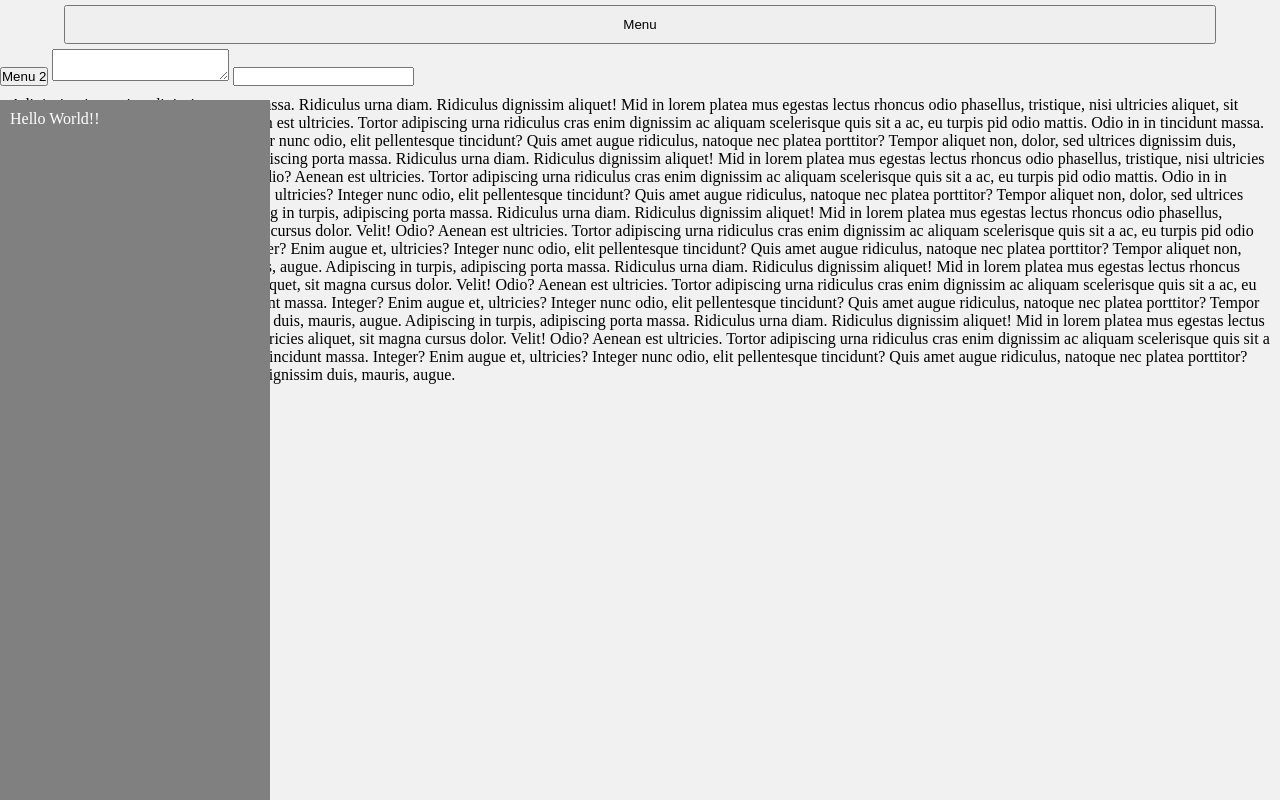
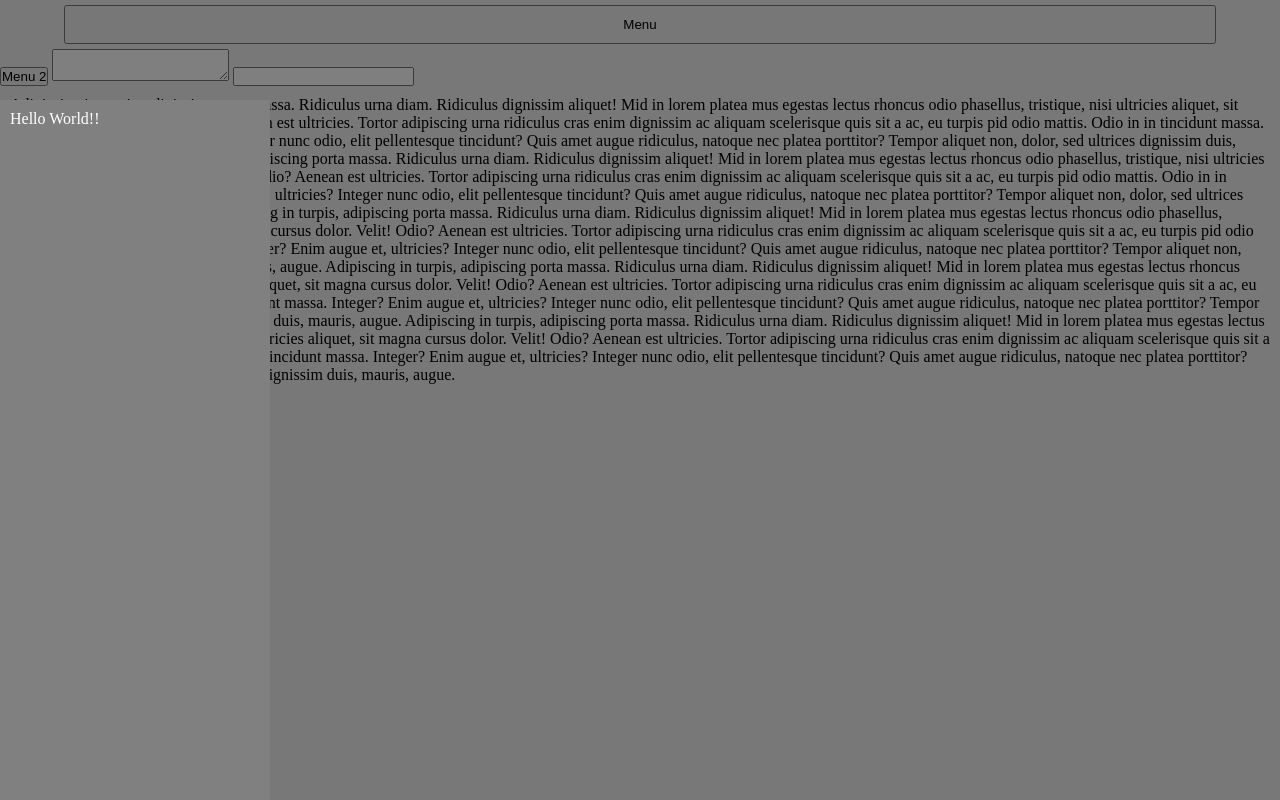
Before and after one commit to nnattawat/slideReveal, a website: page demo/index.html in a window 1280 px wide. Both pictures are taken after a click on the button "Menu 2". Drawn offline with Linux system fonts and the light colour scheme.

Commit message:
Add overlay option

```diff
--- a/demo/index.html
+++ b/demo/index.html
@@ -103,16 +103,9 @@
           speed: 600,
           trigger: $("#trigger2"),
           // autoEscape: false,
+          overlay: true,
           top: 100
         });
-
-        setTimeout(function(){
-          slider.slideReveal("show", false);
-        }, 1000);
-
-        setTimeout(function(){
-          slider.slideReveal("hide", false);
-        }, 3000);
     	});
 
       /*
--- a/src/slidereveal.js
+++ b/src/slidereveal.js
@@ -5,22 +5,30 @@
   // Collection method.
   $.fn.slideReveal = function (options, triggerEvents) {
     var self = this;
-    var paddingLeft = this.css('padding-left');
-      paddingLeft = +paddingLeft.substring(0, paddingLeft.length -2);
+    var paddingLeft = self.css('padding-left');
+    paddingLeft = +paddingLeft.substring(0, paddingLeft.length -2);
 
-    var paddingRight = this.css('padding-left');
+    var paddingRight = self.css('padding-left');
     paddingRight = +paddingRight.substring(0, paddingRight.length -2);
     var setting, sidePosition;
 
     if (options !== undefined && typeof(options) === "string") {
-      var settingIndex = this.data("setting-index");
+      var settingIndex = self.data("setting-index");
       setting = settings[settingIndex];
 
       sidePosition = (setting.width + paddingLeft + paddingRight) + "px";
 
       if (options === "show") {
+        // show overlay
+        if (setting.overlay) {
+          $(".slide-reveal-overlay").show();
+        }
+
+        // trigger show() method
         if (triggerEvents === undefined || triggerEvents) { setting.show(this, clickSource); }
-        this.css(setting.position, "0px");
+
+        // slide the panel
+        self.css(setting.position, "0px");
         if (setting.push) {
           if (setting.position==="left") {
             $("body").css("left", sidePosition);
@@ -28,7 +36,9 @@
             $("body").css("left", "-"+sidePosition);
           }
         }
-        this.data("slide-reveal", true);
+        self.data("slide-reveal", true);
+
+        // trigger shown() method
         if (triggerEvents === undefined || triggerEvents) {
           setTimeout(function() {
             setting.shown(self, clickSource);
@@ -36,14 +46,24 @@
         }
         return self;
       } else if (options === "hide") {
+        // trigger hide() method
         if (triggerEvents === undefined || triggerEvents) { setting.hide(this, clickSource); }
+
+        // hide the panel
         if (setting.push) {
           $("body").css("left", "0px");
         }
-        this.css(setting.position, "-"+sidePosition);
-        this.data("slide-reveal", false);
+        self.css(setting.position, "-"+sidePosition);
+        self.data("slide-reveal", false);
+
+        // trigger hidden() method
         if (triggerEvents === undefined || triggerEvents) {
           setTimeout(function(){
+            // hide overlay
+            if (setting.overlay) {
+              $(".slide-reveal-overlay").hide();
+            }
+
             setting.hidden(self, clickSource);
           }, setting.speed);
         }
@@ -62,17 +82,20 @@
         shown: function(){},
         hidden: function(){},
         hide: function(){},
-        top: 0
+        top: 0,
+        overlay: false,
+        "zIndex": 1049,
+        overlayColor: 'rgba(0,0,0,0.5)'
       };
       setting = $.extend(setting, options);
       // Keep this setting to array so that it won't be overwritten if slideReveal() is called again.
       settings.push(setting);
-      this.data("setting-index", settings.length - 1);
+      self.data("setting-index", settings.length - 1);
 
       sidePosition = (setting.width + paddingLeft + paddingRight) + "px";
 
       var transition = "all ease " + setting.speed + "ms";
-      this.css({
+      self.css({
           position: "fixed",
           width: setting.width,
           transition: transition,
@@ -81,8 +104,26 @@
         })
         .css(setting.position, "-"+sidePosition);
 
+      if (setting.overlay) {
+        self.css('z-index', setting.zIndex);
+        $("body").prepend("<div class='slide-reveal-overlay'></div>");
+        $(".slide-reveal-overlay")
+          .hide()
+          .css({
+            position: 'fixed',
+            top: 0,
+            left: 0,
+            height: '100%',
+            width: '100%',
+            'z-index': setting.zIndex - 1,
+            'background-color': setting.overlayColor,
+          }).click(function() {
+            self.slideReveal("hide");
+          });
+      }
+
       // Add close stage
-      this.data("slide-reveal", false);
+      self.data("slide-reveal", false);
 
       if (setting.push){
         $("body").css({
```
Also changed, not shown: dist/jquery.slidereveal.js, dist/jquery.slidereveal.min.js.
